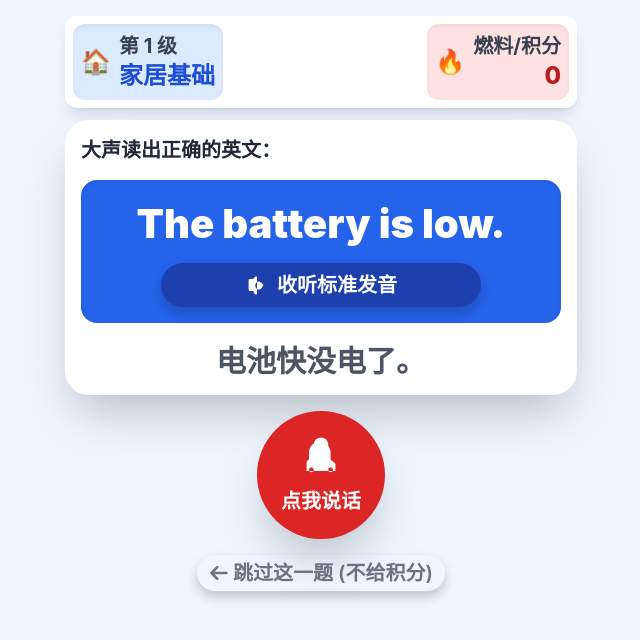
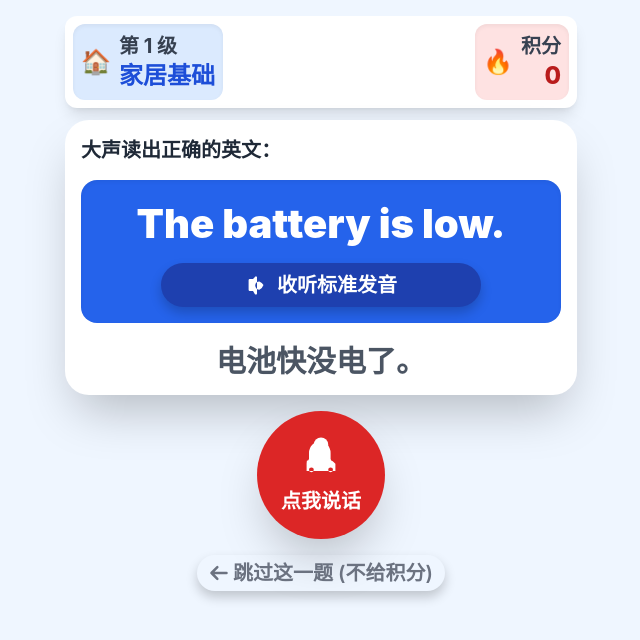
Before and after one commit to chenjiuhong-spec/Game-Learn-English, a plain HTML site: page index.html in a window 1280 px wide. Shown: the whole page, without its empty margins (319-959 px from the left). Drawn offline with nearby package versions, Linux system fonts and the light colour scheme.

Commit message:
Update index.html

```diff
--- a/index.html
+++ b/index.html
@@ -98,7 +98,7 @@
             <div class="flex items-center space-x-2 bg-red-100 p-2 rounded-xl shadow-inner">
                 <span class="text-2xl-plus">🔥</span>
                 <div class="flex flex-col items-end">
-                    <span class="text-xl-plus font-bold text-gray-700">燃料/积分</span>
+                    <span class="text-xl-plus font-bold text-gray-700">积分</span>
                     <span id="score-display" class="text-2xl-plus font-extrabold text-red-700">0</span>
                 </div>
             </div>
```
